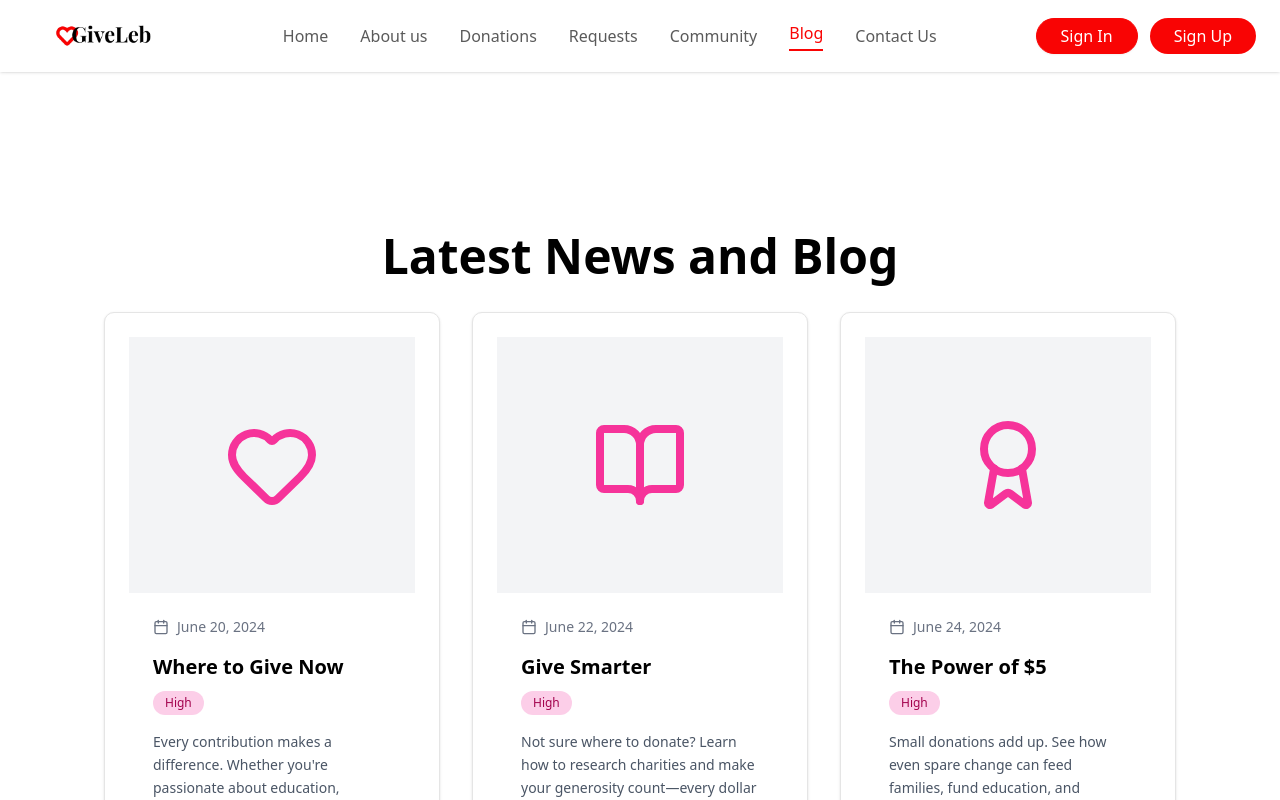
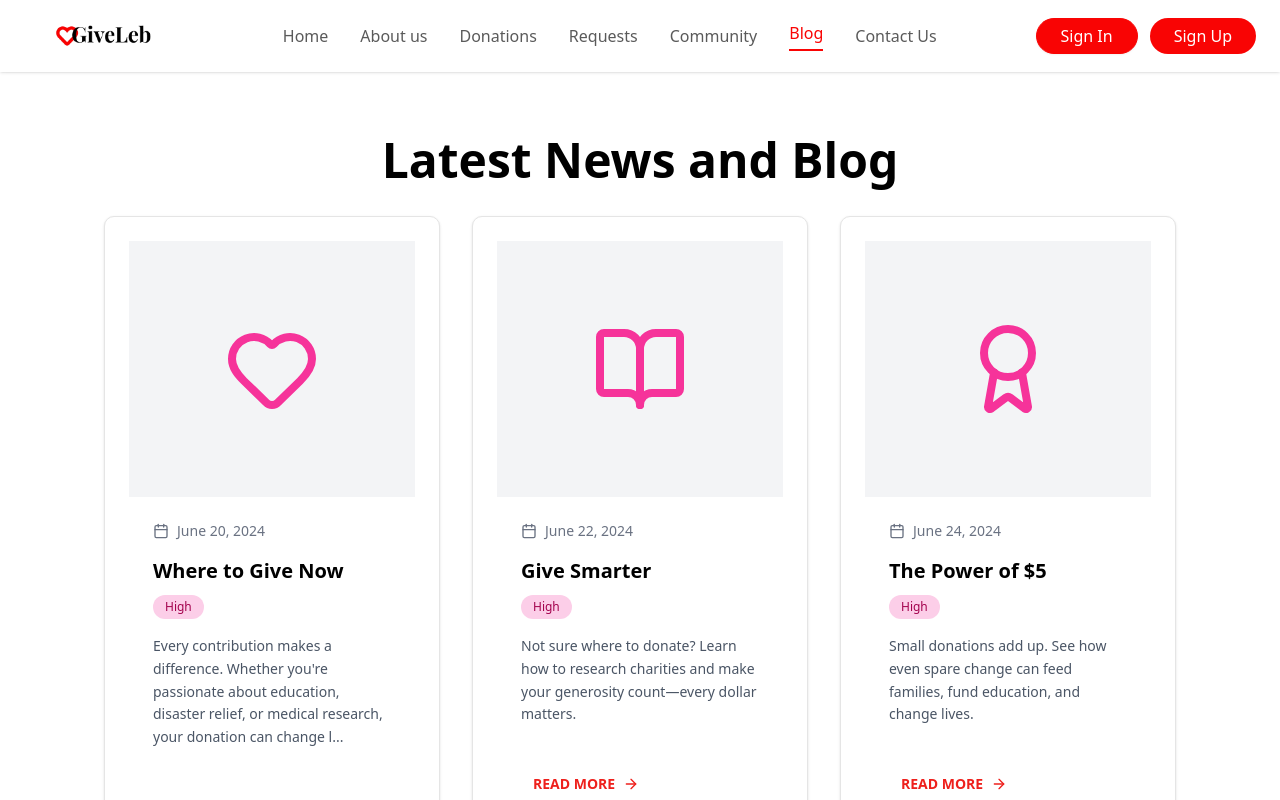
Before and after one commit to Nour-Al-Hazzouri/donation-platform, a Next.js app in the folder frontend/: page /blog in a window 1280 px wide. Shown: the top 800 px of the page. Built offline with nearby package versions, Linux system fonts and the light colour scheme.

Commit message:
DP-25-2 Reduced space between header and blog page for better visibility

```diff
--- a/frontend/src/app/blog/page.tsx
+++ b/frontend/src/app/blog/page.tsx
@@ -9,9 +9,7 @@ export const metadata = {
 export default function BlogPage() {
   return (
     <MainLayout>
-      <div className="pt-16">
-        <NewsBlogSection />
-      </div>
+      <NewsBlogSection />
     </MainLayout>
   );
 }
--- a/frontend/src/components/layouts/MainLayout.tsx
+++ b/frontend/src/components/layouts/MainLayout.tsx
@@ -13,7 +13,7 @@ export function MainLayout({ children }: MainLayoutProps) {
   return (
     <div className={`min-h-screen flex flex-col bg-[${COLORS.background}]`}>
       <Header />
-      <main className="flex-grow max-w-6xl mx-auto px-6 py-16 w-full">{children}</main>
+      <main className="flex-grow max-w-6xl mx-auto px-6 py-8 w-full">{children}</main>
       <Footer />
     </div>
   )
```
